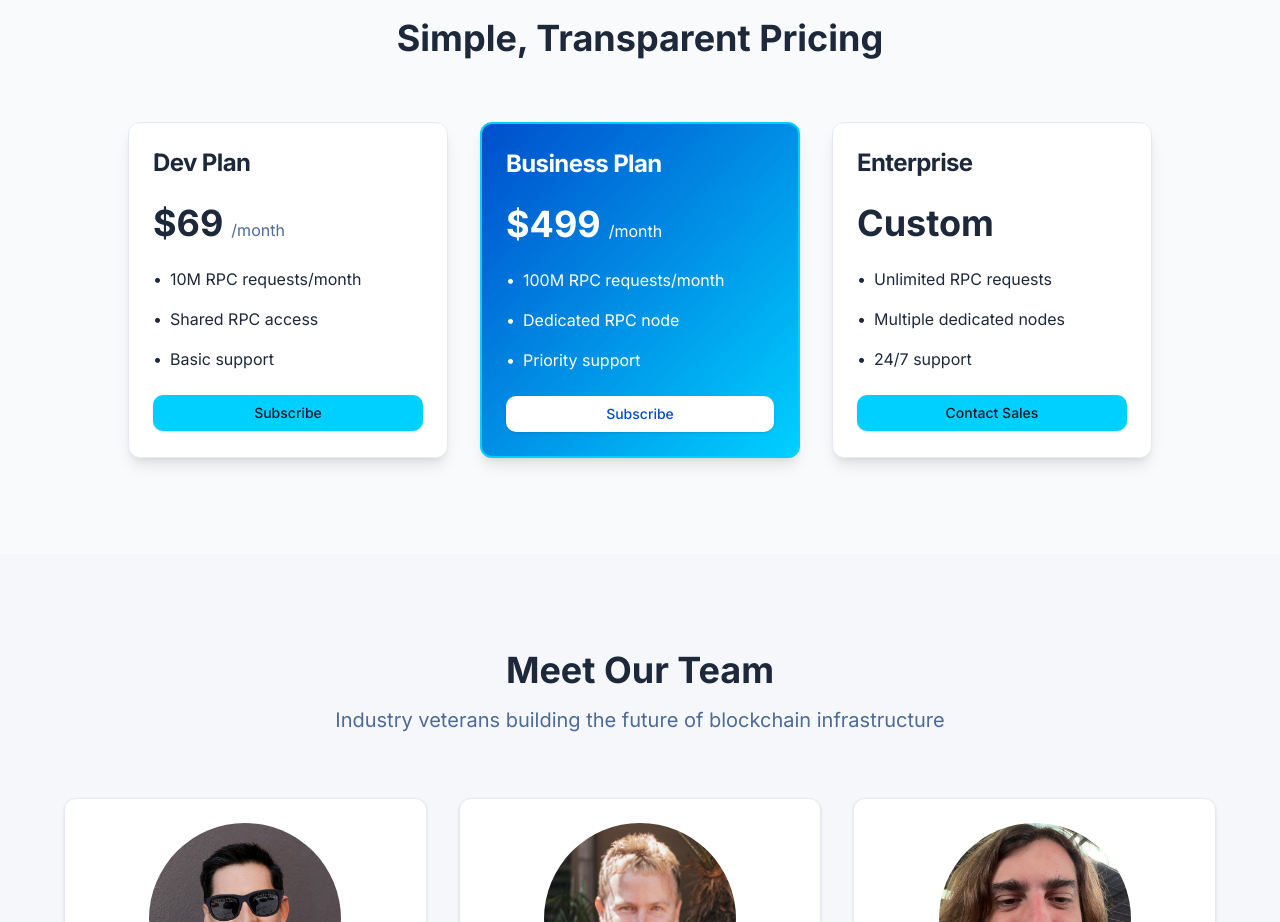
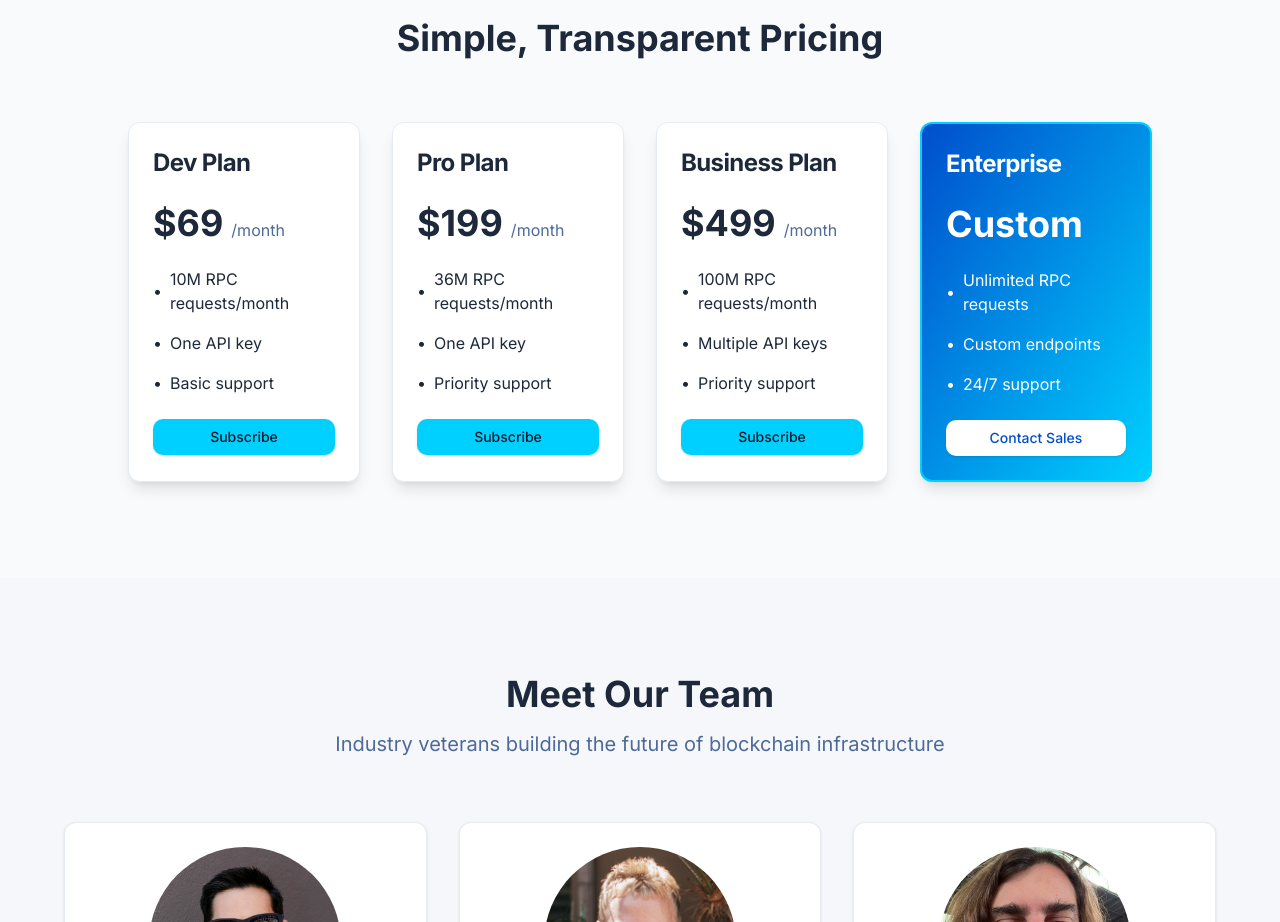
Before and after one commit to fastnear/website, a Next.js app: page / in a window 1280 px wide. Shown: the part 2720-3642 px from the top of the page. Built offline with nearby package versions, Linux system fonts and the light colour scheme.

Commit message:
Add Pro plan to pricing

```diff
--- a/components/pricing.tsx
+++ b/components/pricing.tsx
@@ -6,8 +6,15 @@ const plans = [
     name: "Dev Plan",
     price: "$69",
     period: "/month",
-    features: ["10M RPC requests/month", "Shared RPC access", "Basic support"],
+    features: ["10M RPC requests/month", "One API key", "Basic support"],
     link: "https://buy.stripe.com/6oEdR0cfCe8L4GQdQQ",
+  },
+  {
+    name: "Pro Plan",
+    price: "$199",
+    period: "/month",
+    features: ["36M RPC requests/month", "One API key", "Priority support"],
+    link: "https://buy.stripe.com/4gMeVcgxJcAnfP41hg38402",
   },
   {
     name: "Business Plan",
@@ -15,21 +22,17 @@ const plans = [
     period: "/month",
     features: [
       "100M RPC requests/month",
-      "Dedicated RPC node",
+      "Multiple API keys",
       "Priority support",
     ],
     link: "https://buy.stripe.com/3cs9AK4Na8Ora1a8wx",
-    featured: true,
   },
   {
     name: "Enterprise",
     price: "Custom",
     period: "",
-    features: [
-      "Unlimited RPC requests",
-      "Multiple dedicated nodes",
-      "24/7 support",
-    ],
+    featured: true,
+    features: ["Unlimited RPC requests", "Custom endpoints", "24/7 support"],
     link: "https://forms.gle/DMuqD8WG4ag33beZ9",
   },
 ];
@@ -42,7 +45,7 @@ export function Pricing() {
           Simple, Transparent Pricing
         </h2>
 
-        <div className="grid md:grid-cols-3 gap-8 max-w-5xl mx-auto">
+        <div className="grid md:grid-cols-4 gap-8 max-w-5xl mx-auto">
           {plans.map((plan, index) => (
             <Card
               key={index}
```
